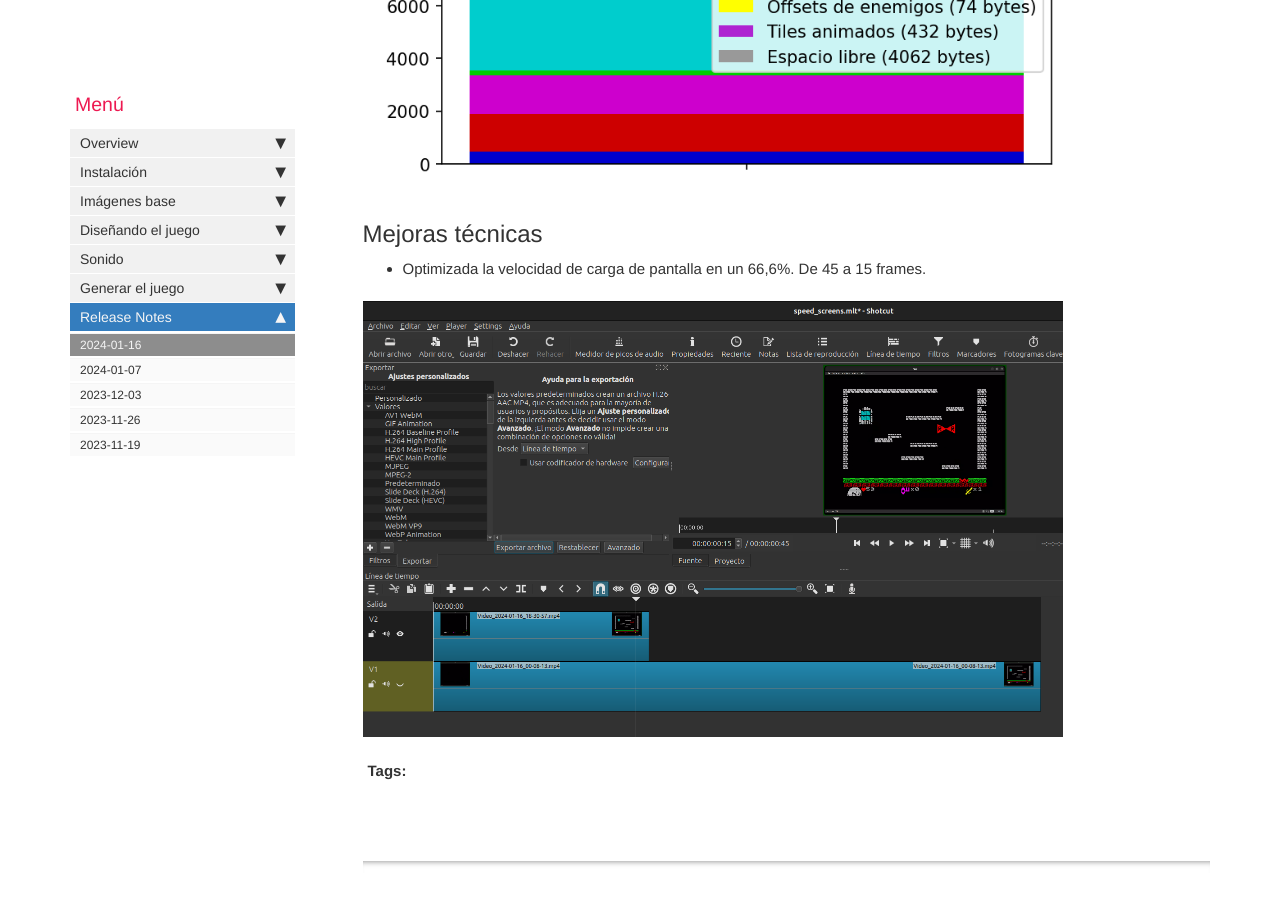
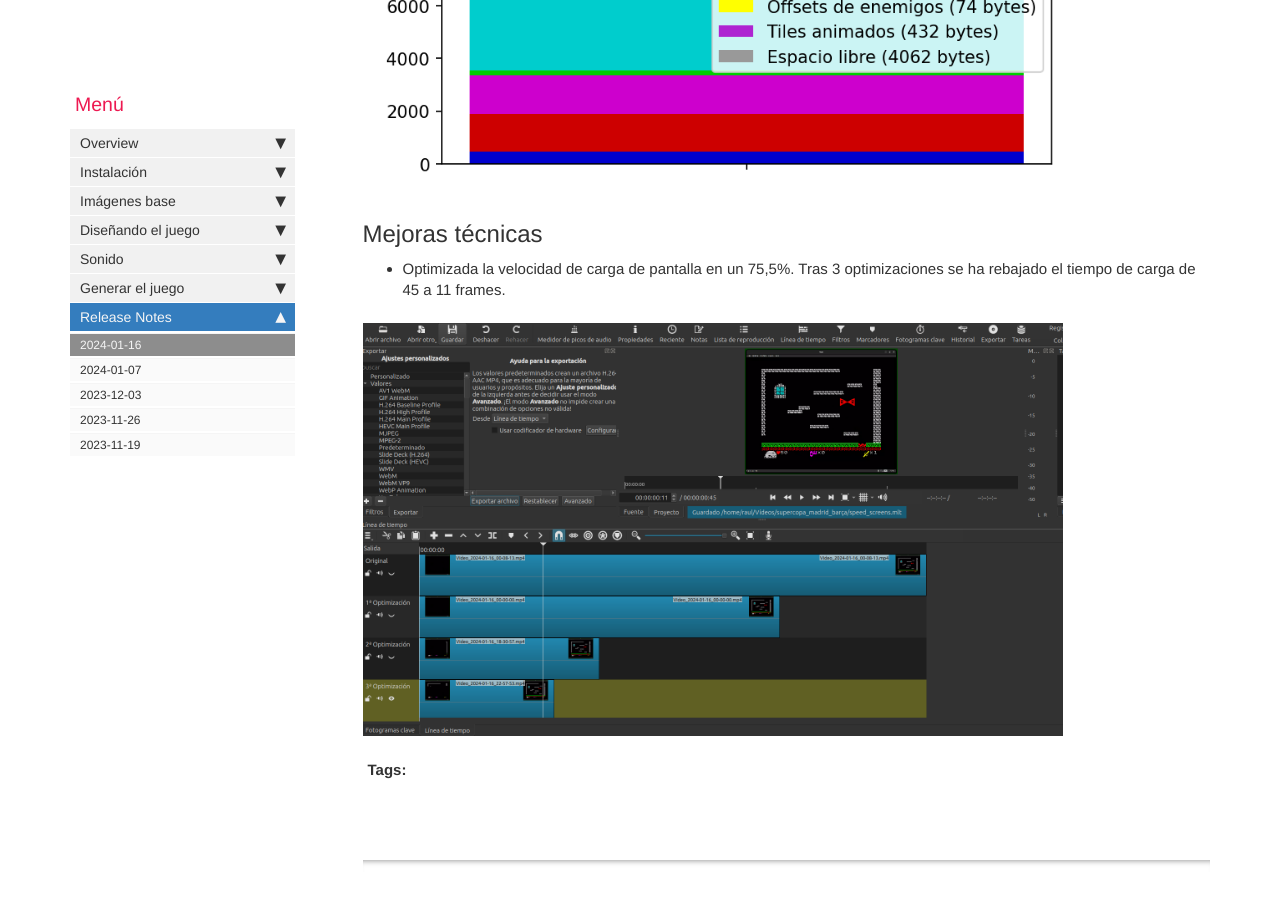
Before and after one commit to rtorralba/zx-game-maker-www, a Jekyll site: the page built from pages/mydoc/mydoc_release_notes_2024_01_16.md, in a window 1280 px wide and 900 px high, scrolled down 822 px. Built offline with Jekyll 4.4.1, drawn with Linux system fonts in a browser that asks for light colours; comment, search, counter and statistics services are not loaded.

Commit message:
add release notes

```diff
--- a/pages/mydoc/mydoc_release_notes_2024_01_16.md
+++ b/pages/mydoc/mydoc_release_notes_2024_01_16.md
@@ -18,7 +18,7 @@ folder: mydoc
 ![](images/memory.png)
 
 ## Mejoras técnicas
-* Optimizada la velocidad de carga de pantalla en un 66,6%. De 45 a 15 frames.
+* Optimizada la velocidad de carga de pantalla en un 75,5%. Tras 3 optimizaciones se ha rebajado el tiempo de carga de 45 a 11 frames.
 
 ![](images/mejora_carga_pantalla.png)
 
```
Also changed, not shown: images/mejora_carga_pantalla.png.
